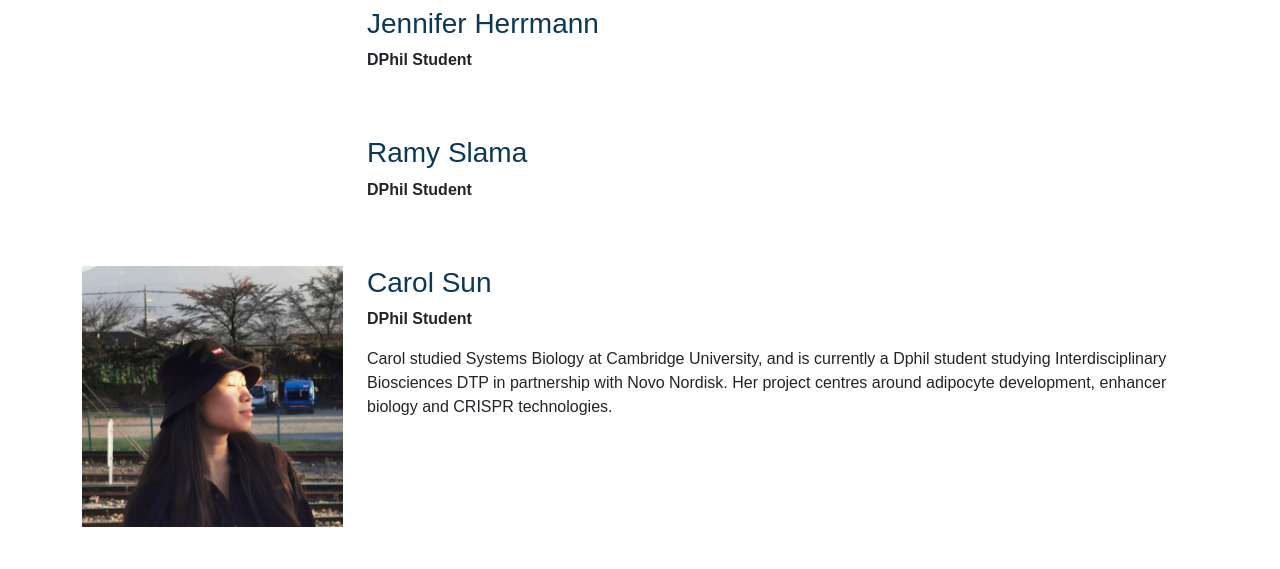
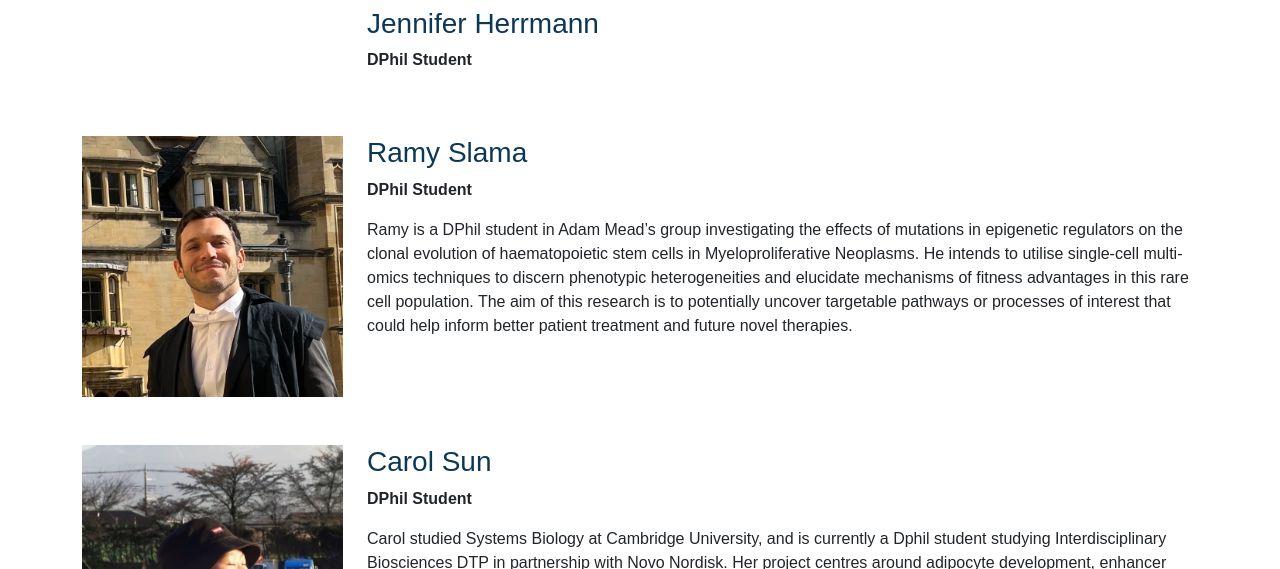
Before and after one commit to rbeagrie/beagrie-lab-website, a plain HTML site: page people.html in a window 1280 px wide. Shown: the part 1140-1709 px from the top of the page. Drawn offline with nearby package versions, Linux system fonts and the light colour scheme; a web font is replaced by a local one.

Commit message:
Added Ramy bio

```diff
--- a/people.html
+++ b/people.html
@@ -137,11 +137,22 @@
 
               <div class="row mt-5">
                   <div class="col-md-3">
+                      <img src="/media/images/team/ramy.jpg" alt="Profile photo of Ramy" class="img-responsive" />
                   </div>
 
                   <div class="col-md-9">
                       <h3>Ramy Slama</h3>
                       <p><span class="fw-bold">DPhil Student</span></p>
+		      <p>Ramy is a DPhil student in Adam Mead’s group
+		      investigating the effects of mutations in epigenetic
+		      regulators on the clonal evolution of haematopoietic stem
+		      cells in Myeloproliferative Neoplasms. He intends to
+		      utilise single-cell multi-omics techniques to discern
+		      phenotypic heterogeneities and elucidate mechanisms of
+		      fitness advantages in this rare cell population. The aim
+		      of this research is to potentially uncover targetable
+		      pathways or processes of interest that could help inform
+		      better patient treatment and future novel therapies.</p>
                   </div>
               </div>
 
```
Also changed, not shown: media/images/team/ramy.jpg (added).
